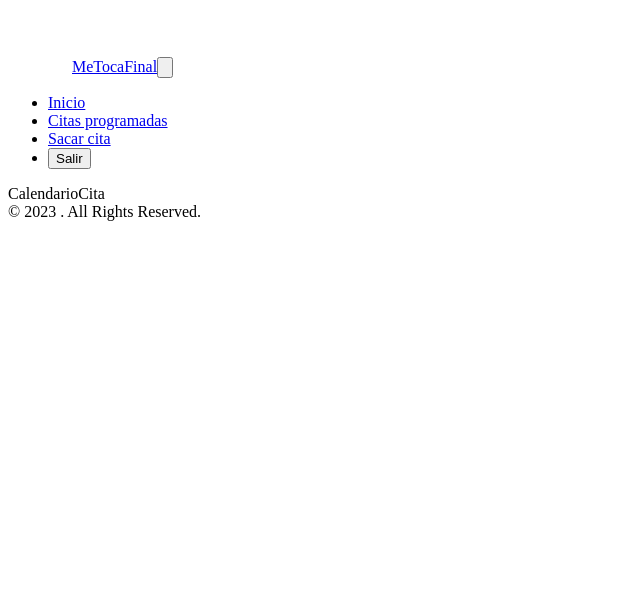
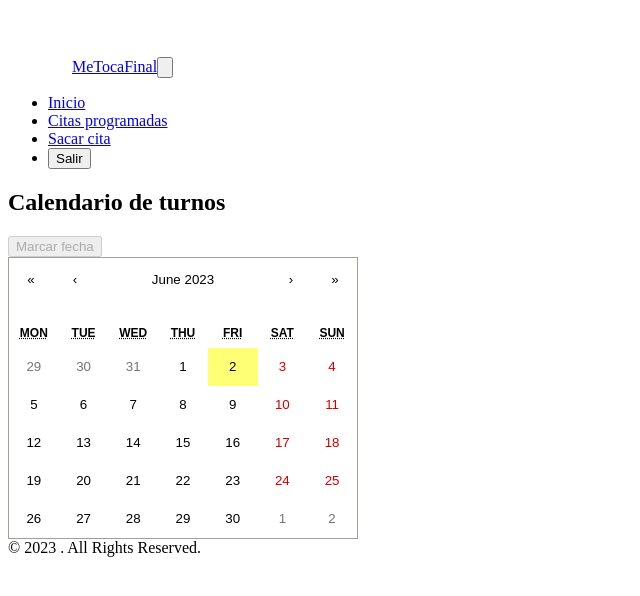
Before and after one commit to DaniloJ0/Final_Frontend-Subject, a React (Create React App) app in the folder app/: page /sacarcita in a window 1280 px wide. Shown: the top 596 px of the page, without its empty margins (0-640 px from the left). Built offline with nearby package versions, Linux system fonts and the light colour scheme.

Commit message:
Add :sparkles: : add dates calendar in both site

```diff
--- a/app/package.json
+++ b/app/package.json
@@ -10,6 +10,7 @@
     "@testing-library/react": "^13.4.0",
     "@testing-library/user-event": "^13.5.0",
     "react": "^18.2.0",
+    "react-calendar": "^4.2.1",
     "react-dom": "^18.2.0",
     "react-router-dom": "^6.11.2",
     "react-scripts": "5.0.1",
--- /dev/null
+++ b/app/src/components/calendario/Calendario.jsx
@@ -0,0 +1,114 @@
+import React, { useState, useEffect } from 'react';
+import Calendar from 'react-calendar';
+import 'react-calendar/dist/Calendar.css';
+
+const Calendario = () => {
+  const [selectedDate, setSelectedDate] = useState(null);
+  const [markedDates, setMarkedDates] = useState([]);
+
+  useEffect(() => {
+    const savedMarkedDates = JSON.parse(localStorage.getItem('markedDates'));
+    if (savedMarkedDates) {
+      setMarkedDates(savedMarkedDates);
+    }
+  }, []);
+
+  const handleDateChange = (date) => {
+    const currentDate = new Date();
+    if (date >= currentDate) {
+      setSelectedDate(date);
+    }
+  };
+
+  const handleAddMarkedDate = () => {
+    if (selectedDate) {
+      const dateToMark = selectedDate.toISOString().slice(0, 10);
+      if (!markedDates.includes(dateToMark)) {
+        const updatedMarkedDates = [...markedDates, dateToMark];
+        setMarkedDates(updatedMarkedDates);
+        localStorage.setItem('markedDates', JSON.stringify(updatedMarkedDates));
+      }
+      setSelectedDate(null);
+    }
+  };
+
+  const handleRemoveMarkedDate = () => {
+    if (selectedDate) {
+      const dateToRemove = selectedDate.toISOString().slice(0, 10);
+      const updatedMarkedDates = markedDates.filter((date) => date !== dateToRemove);
+      setMarkedDates(updatedMarkedDates);
+      localStorage.setItem('markedDates', JSON.stringify(updatedMarkedDates));
+      setSelectedDate(null);
+    }
+  };
+
+  const isDaySelected = (date) => {
+    return selectedDate && selectedDate.getTime() === date.getTime();
+  };
+
+  const isDayMarked = (date) => {
+    const dateToCompare = date.toISOString().slice(0, 10);
+    return markedDates.includes(dateToCompare);
+  };
+
+  const tileClassName = ({ date }) => {
+    if (isDaySelected(date)) {
+      return 'selected';
+    }
+    if (isDayMarked(date)) {
+      return 'marked';
+    }
+    return '';
+  };
+
+  return (
+    <div className="container mx-auto mt-8">
+      <h2 className="text-xl font-bold mb-4">Calendario de turnos</h2>
+      <div>
+        {isDaySelected(selectedDate) ? (
+          isDayMarked(selectedDate) ? (
+            <button
+              className="bg-red-500 hover:bg-red-600 text-white font-bold py-2 px-4 rounded mb-4"
+              onClick={handleRemoveMarkedDate}
+            >
+              Quitar fecha
+            </button>
+          ) : (
+            <button
+              className="bg-blue-500 hover:bg-blue-600 text-white font-bold py-2 px-4 rounded mb-4"
+              onClick={handleAddMarkedDate}
+            >
+              Marcar fecha
+            </button>
+          )
+        ) : (
+          <button
+            className="bg-blue-500 hover:bg-blue-600 text-white font-bold py-2 px-4 rounded mb-4"
+            onClick={handleAddMarkedDate}
+            disabled={!selectedDate}
+          >
+            Marcar fecha
+          </button>
+        )}
+      </div>
+      <Calendar
+        onChange={handleDateChange}
+        value={selectedDate}
+        tileClassName={tileClassName}
+        selectRange={false}
+      />
+      <style jsx>{`
+        .selected {
+          background-color: blue !important;
+          color: white !important;
+        }
+        .marked {
+          background-color: red;
+          color: white;
+        }
+      `}</style>
+    </div>
+  );
+};
+
+export default Calendario;
--- a/app/src/components/calendarioCita/CalendarioCita.jsx
+++ b/app/src/components/calendarioCita/CalendarioCita.jsx
@@ -1,8 +1,11 @@
 import React from 'react'
+import Calendario from '../calendario/Calendario'
 
 function CalendarioCita() {
   return (
-    <div className='h-screen'>CalendarioCita</div>
+    <div className="h-screen container mx-auto p-4">
+      <Calendario />
+    </div>
   )
 }
 
--- a/app/src/components/citasUser/CitasUser.jsx
+++ b/app/src/components/citasUser/CitasUser.jsx
@@ -1,8 +1,11 @@
 import React from 'react'
+import InfoCalendario from '../infoCalendario/InfoCalendario'
 
 function CitasUser() {
   return (
-    <div className='h-screen '>CitasUser</div>
+    <div className='h-screen '>
+      <InfoCalendario />
+    </div>
   )
 }
 
--- /dev/null
+++ b/app/src/components/infoCalendario/InfoCalendario.jsx
@@ -0,0 +1,60 @@
+import React, { useEffect, useState } from 'react';
+import Calendar from 'react-calendar';
+import 'react-calendar/dist/Calendar.css';
+
+const Calendario = () => {
+  const [markedDates, setMarkedDates] = useState([]);
+  const [selectedDate, setSelectedDate] = useState(null);
+
+  useEffect(() => {
+    const savedMarkedDates = JSON.parse(localStorage.getItem('markedDates'));
+    if (savedMarkedDates) {
+      setMarkedDates(savedMarkedDates);
+    }
+  }, []);
+
+  const isDayMarked = (date) => {
+    const dateToCompare = date.toISOString().slice(0, 10);
+    return markedDates.includes(dateToCompare);
+  };
+
+  const handleDateChange = (date) => {
+    if (isDayMarked(date)) {
+      setSelectedDate(date);
+    }
+  };
+
+  const tileClassName = ({ date }) => {
+    if (isDayMarked(date)) {
+      return 'marked';
+    }
+    return '';
+  };
+
+  return (
+    <div className="container mx-auto mt-8">
+      <h2 className="text-xl font-bold mb-4">Citas programadas</h2>
+      {selectedDate && (
+        <input
+          type="text"
+          className="border border-gray-300 px-4 py-2 rounded mb-4"
+          value={selectedDate.toISOString().slice(0, 10)}
+          readOnly
+        />
+      )}
+      <Calendar
+        onChange={handleDateChange}
+        tileClassName={tileClassName}
+        selectRange={false}
+      />
+      <style jsx>{`
+        .marked {
+          background-color: red;
+          color: white;
+        }
+      `}</style>
+    </div>
+  );
+};
+
+export default Calendario;
```
Also changed, not shown: 1 other file (tests, documents, lock files or other folders).
